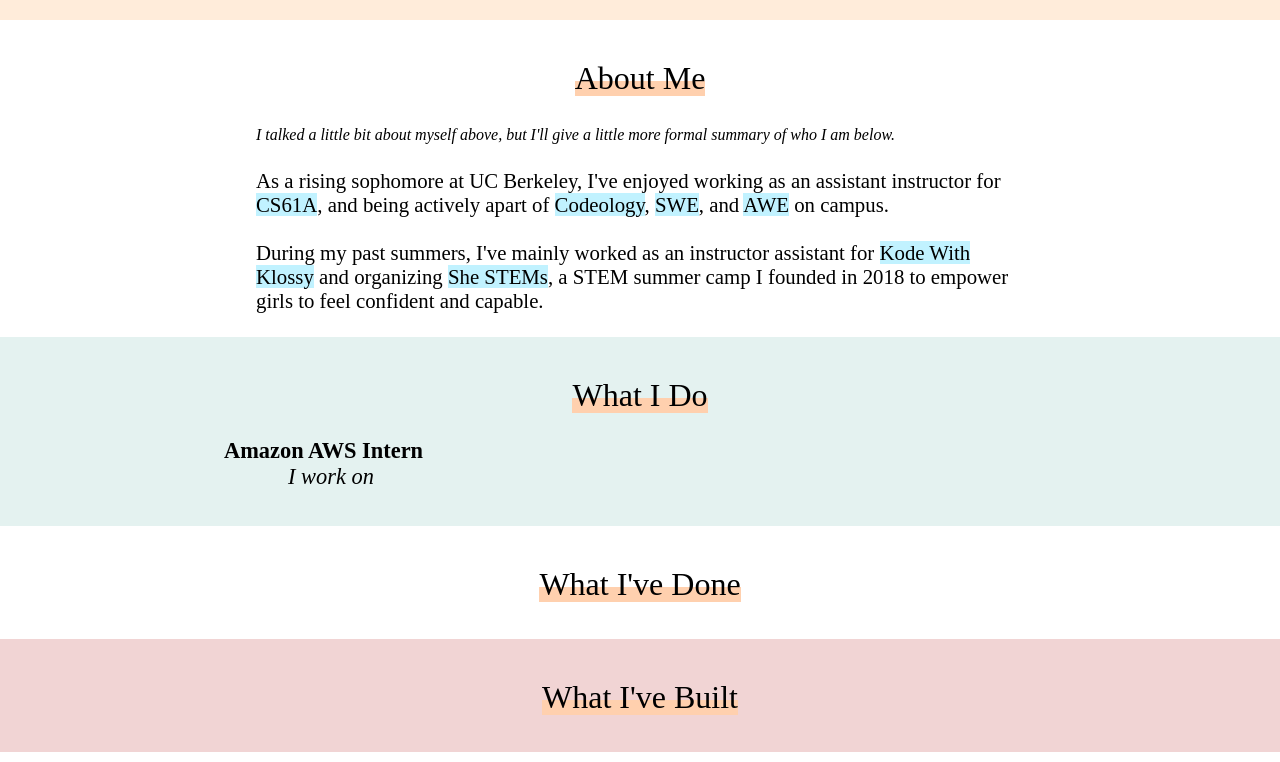
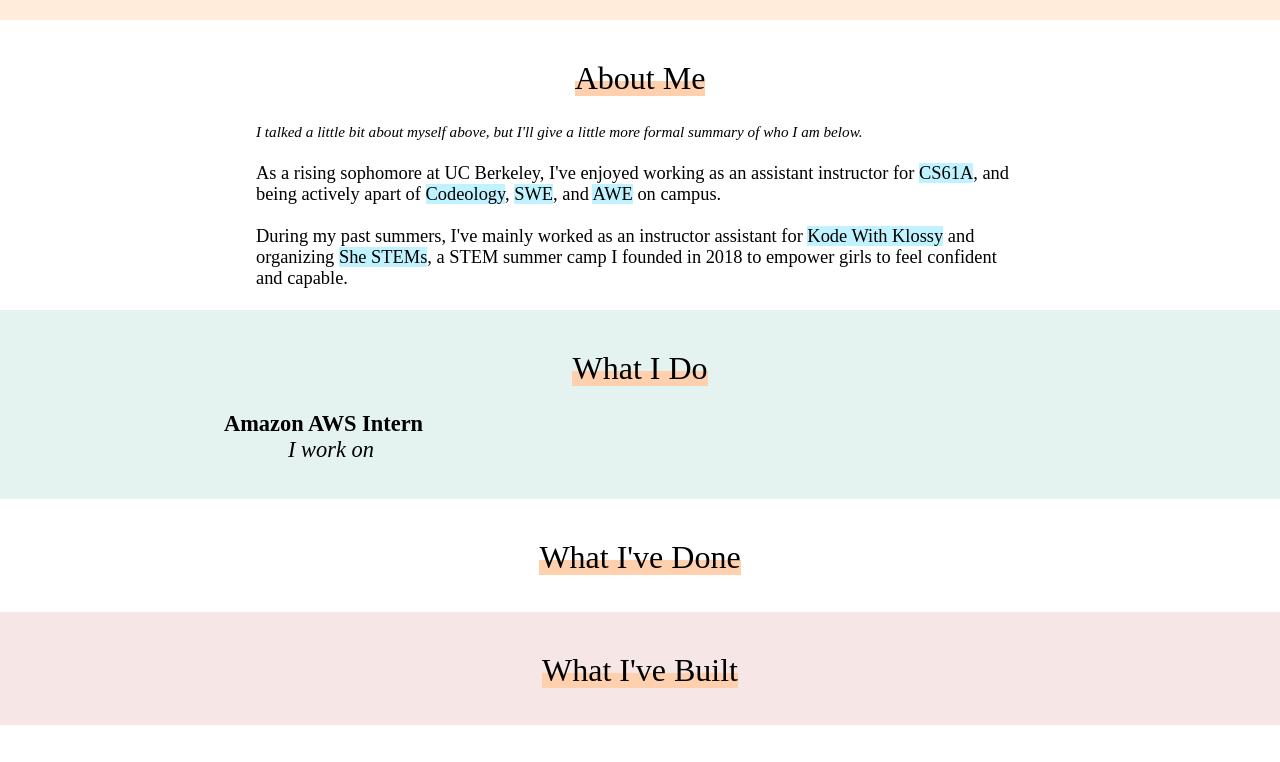
Before and after one commit to ashchu/ashchu.github.io, a plain HTML site: page index.html in a window 1280 px wide. Shown: the part 780-1542 px from the top of the page. Drawn offline with nearby package versions, Linux system fonts and the light colour scheme; a web font is replaced by a local one.

Commit message:
pushing last updates

```diff
--- a/index.html
+++ b/index.html
@@ -141,8 +141,8 @@
 	<div id="about">
 		<div class="desc">
 			<p class="title"><span class="hight">About Me</span></p>
-			<p style="font-size: 1.3rem; width: 60%;">
-				<span style="font-size: 1rem;text-align: center; font-style: italic;">I talked a little bit about myself above, but I'll give a little more formal summary of who I am below.</span>
+			<p style="font-size: 1.15rem; width: 60%;">
+				<span style="font-size: 0.95rem;text-align: center; font-style: italic;">I talked a little bit about myself above, but I'll give a little more formal summary of who I am below.</span>
 				<br>
 				<br>
 				As a rising sophomore at UC Berkeley, I've enjoyed working as an assistant instructor for <a class="lightClass" href="https://inst.eecs.berkeley.edu/~cs61a/sp19/academic-interns.html">CS61A</a>, and being actively apart of
@@ -169,7 +169,7 @@
 			<br>
 			<br>
 		</div>
-		<div class="desc" style="background-color: #f1d4d4">
+		<div class="desc" style="background-color: #f6e7e6">
 			<p class="title"><span class="hight">What I've Built</span></p>
 			<br>
 			<br>
@@ -182,7 +182,7 @@
 	</div>
 	<div id="footer">
 		<div style="margin-left: 18vw; padding-top:2vh; font-size: 0.9rem;">
-			Design inspiration by Angela Xu and <a href="https://slim.computer">Sarah Lim</a> ❤️
+			Design inspired by Angela Xu and <a href="https://slim.computer">Sarah Lim</a> ❤️
 			<span style="margin-left: 17vw;">
 				Check out my <a href="https://github.com/ashchu" style="font-style: italic;">source code</a> on Github or peek at my <a href="https://ashleyc.netlify.app" style="font-style: italic;">first website</a>.
 			</span>
```
